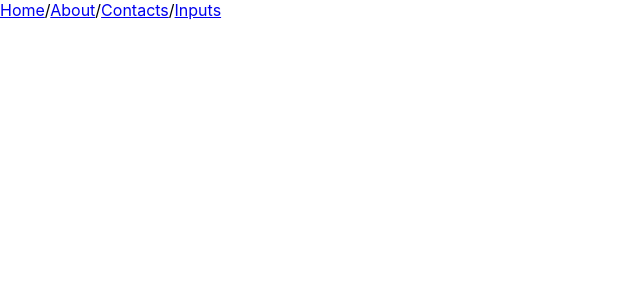
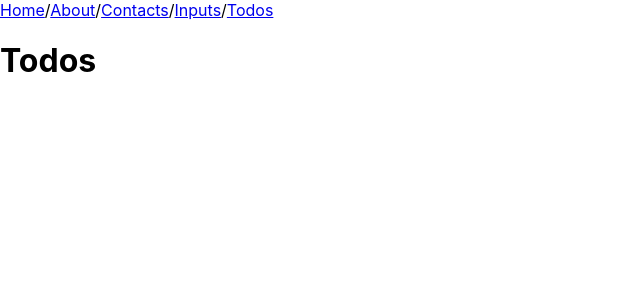
Before and after one commit to DP-PLAYGROUND/react-playground, a React (Create React App) app: page /todos in a window 1280 px wide. Shown: the top 300 px of the page, without its empty margins (0-640 px from the left). Built offline with nearby package versions, Linux system fonts and the light colour scheme.

Commit message:
add todos component

```diff
--- a/src/App.tsx
+++ b/src/App.tsx
@@ -6,6 +6,7 @@ const Home = lazy(() => import('./Home/Home'));
 const About = lazy(() => import('./About/About'));
 const Contacts = lazy(() => import('./Contacts/Contacts'));
 const Inputs = lazy(() => import('./Inputs/Inputs'));
+const Todos = lazy(() => import('./Todos/Todos'));
 
 function App() {
     return (
@@ -14,7 +15,8 @@ function App() {
                 <Link to="/">Home</Link>/
                 <Link to="/about">About</Link>/
                 <Link to="/contacts">Contacts</Link>/
-                <Link to="/inputs">Inputs</Link>
+                <Link to="/inputs">Inputs</Link>/
+                <Link to="/todos">Todos</Link>
             </nav>
 
             <Routes>
@@ -38,6 +40,11 @@ function App() {
                         <Inputs />
                     </Suspense>
                 } />
+                <Route path="todos" element={
+                    <Suspense>
+                        <Todos />
+                    </Suspense>
+                } />
             </Routes>
         </>
     );
--- /dev/null
+++ b/src/Todos/Todos.tsx
@@ -0,0 +1,11 @@
+import {FunctionComponent} from 'react';
+
+const Todos: FunctionComponent = () => {
+    return (
+        <>
+            <h1>Todos</h1>
+        </>
+    )
+}
+
+export default Todos
```
